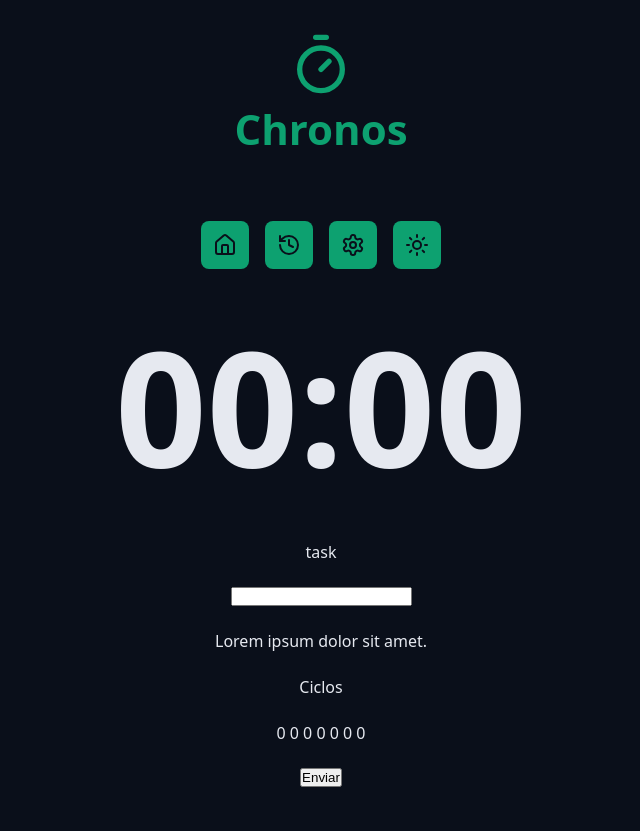
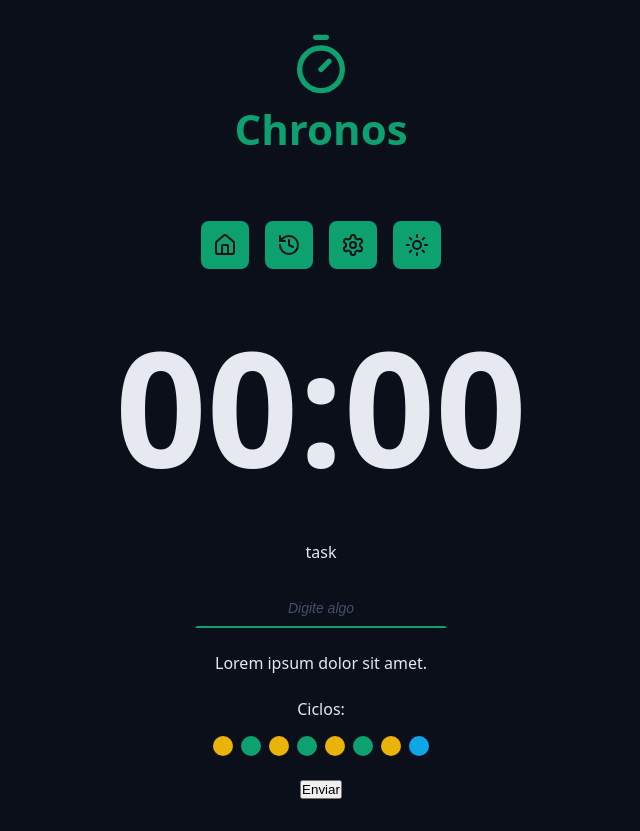
Before and after one commit to pedroGermano/chronos-pomodoro, a React (Vite) app: page / in a window 1280 px wide. Shown: the whole page, without its empty margins (319-959 px from the left). Built offline with nearby package versions, Linux system fonts and the light colour scheme.

Commit message:
cycles components

```diff
--- a/src/App.tsx
+++ b/src/App.tsx
@@ -6,6 +6,7 @@
 
 import "./styles/theme.css";
 import "./styles/global.css";
+import { Cycles } from "./components/Cycles";
 
 export function App() {
   return (
@@ -25,7 +26,12 @@
       <Container>
         <form className="form" action="#">
           <div className="formRow">
-            <DefaultInput id="meuInput" type="text" />
+            <DefaultInput
+              labelText="task"
+              placeholder="Digite algo"
+              id="meuInput"
+              type="text"
+            />
           </div>
 
           <div className="formRow">
@@ -33,8 +39,7 @@
           </div>
 
           <div className="formRow">
-            <p>Ciclos</p>
-            <p>0 0 0 0 0 0 0</p>
+            <Cycles />
           </div>
 
           <div className="formRow">
--- /dev/null
+++ b/src/components/Cycles/index.tsx
@@ -0,0 +1,28 @@
+import styles from "./styles.module.css";
+
+export function Cycles() {
+  return (
+    <>
+      <div className={styles.cycles}>
+        <span>Ciclos:</span>
+
+        <div className={styles.cycleDots}>
+          <span className={`${styles.cycleDot} ${styles.workTime}`}></span>
+          <span
+            className={`${styles.cycleDot} ${styles.shortBreakTime}`}
+          ></span>
+          <span className={`${styles.cycleDot} ${styles.workTime}`}></span>
+          <span
+            className={`${styles.cycleDot} ${styles.shortBreakTime}`}
+          ></span>
+          <span className={`${styles.cycleDot} ${styles.workTime}`}></span>
+          <span
+            className={`${styles.cycleDot} ${styles.shortBreakTime}`}
+          ></span>
+          <span className={`${styles.cycleDot} ${styles.workTime}`}></span>
+          <span className={`${styles.cycleDot} ${styles.longBreakTime}`}></span>
+        </div>
+      </div>
+    </>
+  );
+}
--- /dev/null
+++ b/src/components/Cycles/styles.module.css
@@ -0,0 +1,31 @@
+.cycles {
+  display: flex;
+  flex-direction: column;
+  align-items: center;
+  justify-content: center;
+  gap: 1.6rem;
+}
+
+.cycleDots {
+  display: flex;
+  gap: 0.8rem;
+}
+
+.cycleDot {
+  width: 2rem;
+  height: 2rem;
+  background-color: var(--primary);
+  border-radius: 50%;
+}
+
+.workTime {
+  background-color: var(--warning);
+}
+
+.shortBreakTime {
+  background-color: var(--primary);
+}
+
+.longBreakTime {
+  background-color: var(--info);
+}
--- a/src/components/DefaultInput/index.tsx
+++ b/src/components/DefaultInput/index.tsx
@@ -1,12 +1,20 @@
+import styles from "./styles.module.css";
+
 type DefaultInputProps = {
   id: string;
+  labelText: string;
 } & React.ComponentProps<"input">;
 
-export function DefaultInput({ id, type }: DefaultInputProps) {
+export function DefaultInput({
+  id,
+  type,
+  labelText,
+  ...rest
+}: DefaultInputProps) {
   return (
     <>
-      <label htmlFor={id}>task</label>
-      <input id={id} type={type} />
+      <label htmlFor={id}>{labelText}</label>
+      <input className={styles.input} id={id} type={type} {...rest} />
     </>
   );
 }
--- /dev/null
+++ b/src/components/DefaultInput/styles.module.css
@@ -0,0 +1,29 @@
+.input {
+  background-color: transparent;
+  text-align: center;
+  font-size: 1.8rem;
+  padding: 0.8rem;
+  color: var(--text-default);
+  outline: none;
+
+  border: 0.2rem solid transparent;
+  border-bottom: 0.2rem solid var(--primary);
+  transition: all 0.1s ease-in-out;
+  cursor: pointer;
+}
+
+.input:focus {
+  border: 0.2rem solid var(--primary);
+  border-radius: 0.8rem;
+}
+
+.input::placeholder {
+  color: var(--gray-500);
+  font-size: 1.4rem;
+  font-style: italic;
+}
+
+.input:disabled {
+  border-bottom: 0.2rem solid var(--disabled);
+  color: var(--text-muted);
+}
```
